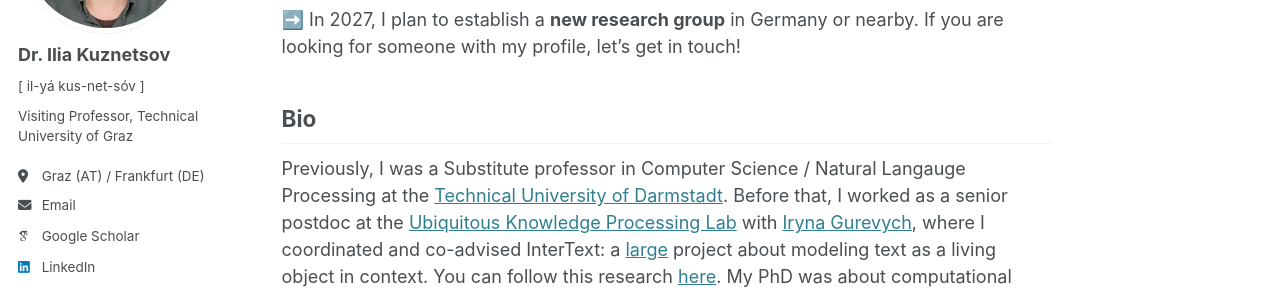
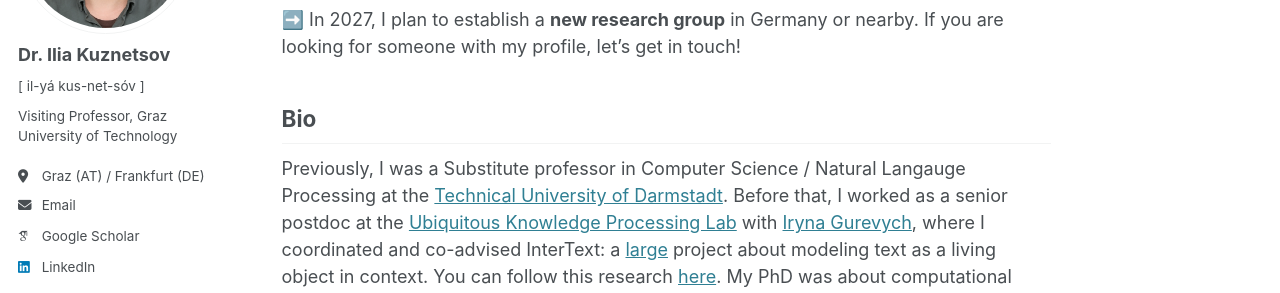
Before and after one commit to iokuznetsov/iokuznetsov.github.io, a Jekyll site: the page built from _pages/about.md, in a window 1280 px wide. Shown: the part 247-540 px from the top of the page. Built offline with Jekyll 4.4.1, drawn with Linux system fonts in a browser that asks for light colours; some web fonts are replaced.

Commit message:
Update bio to reflect correct university name

```diff
--- a/_config.yml
+++ b/_config.yml
@@ -25,7 +25,7 @@
   avatar           : "profile.png"
   name             : "Dr. Ilia Kuznetsov"
   pronouns         : "[ il-yá kus-net-sóv ]"
-  bio              : "Visiting Professor, Technical University of Graz"
+  bio              : "Visiting Professor, Graz University of Technology"
   location         : "Graz (AT) / Frankfurt (DE)"
   employer         :
   uri              : # URL
```
